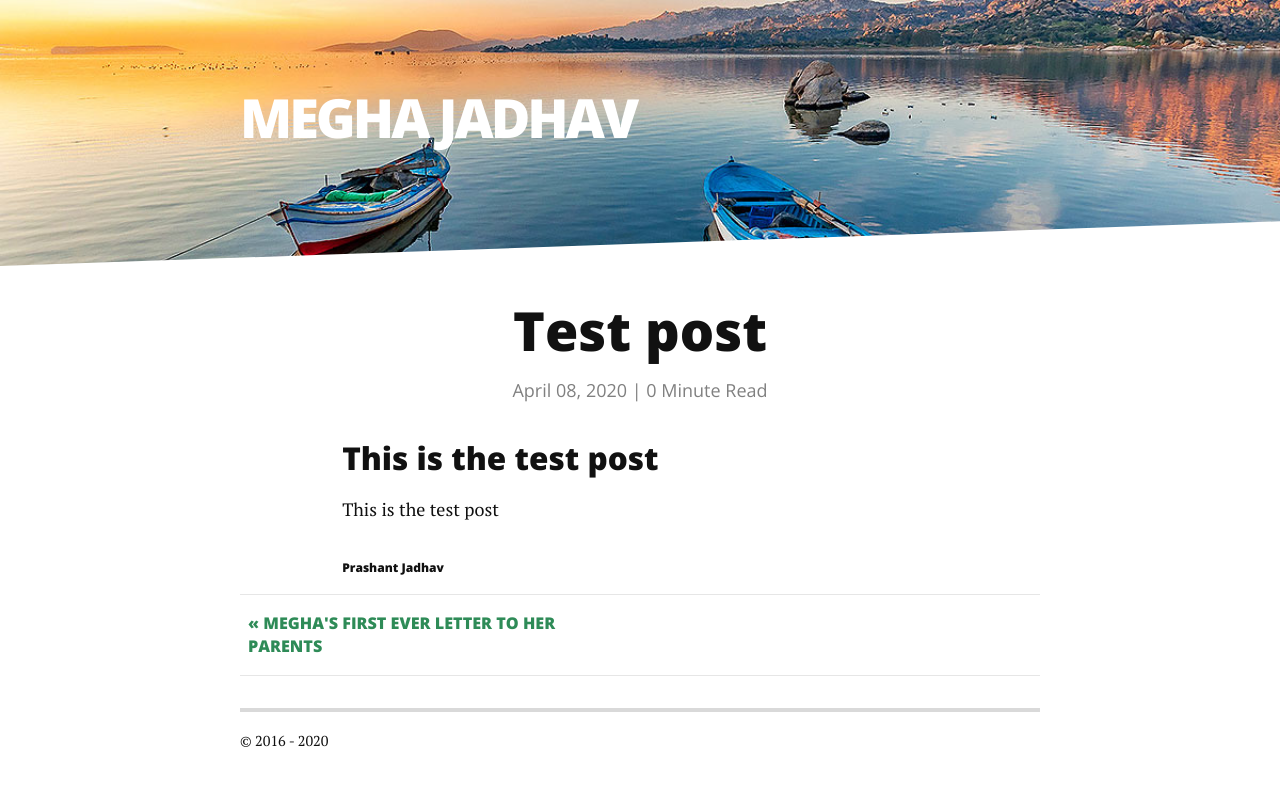
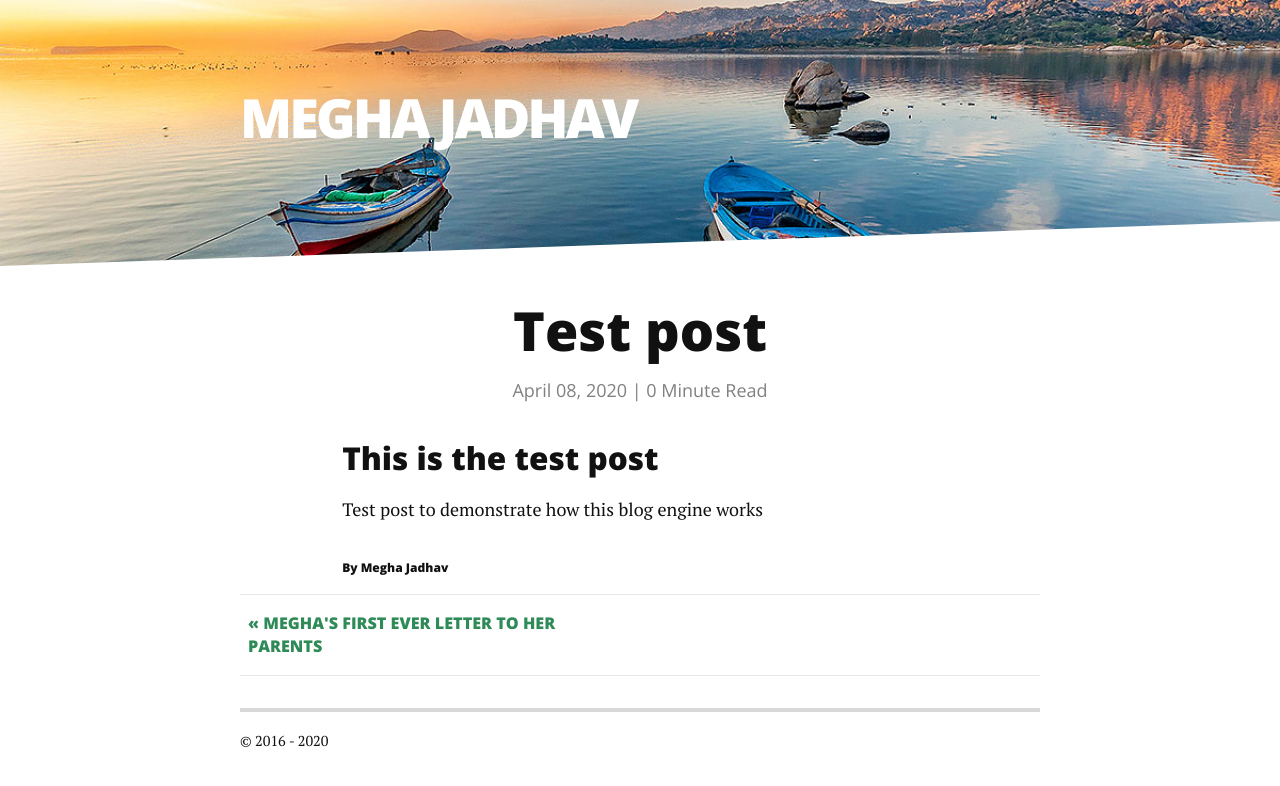
Before and after one commit to prashant-jadhav/herSite, a Jekyll site: the page built from _posts/2020-04-08-test-post.md, in a window 1280 px wide. Shown: the top 786 px of the page. Built offline with Jekyll 4.4.1, drawn with Linux system fonts in a browser that asks for light colours; nearby versions of some CDN libraries.

Commit message:
2020-04-08-test-post.md updated

```diff
--- a/_posts/2020-04-08-test-post.md
+++ b/_posts/2020-04-08-test-post.md
@@ -6,6 +6,6 @@ date:   2020-04-08
 
 ### This is the test post
 
-This is the test post
+Test post to demonstrate how this blog engine works
 
-###### Prashant Jadhav
+###### By Megha Jadhav
```
